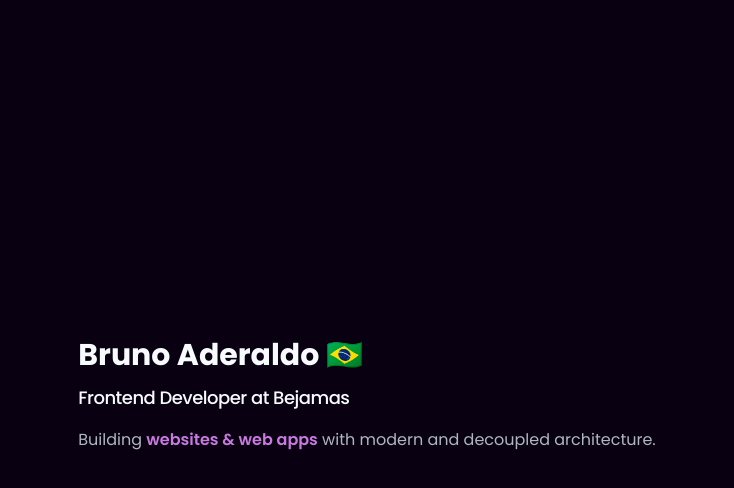
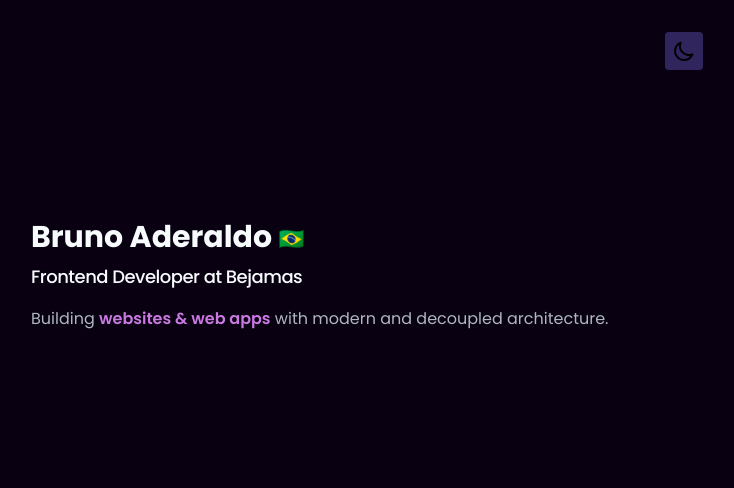
Before and after one commit to BrunoAderaldo/brunoaderaldo.com, a Next.js app: page / in a window 1280 px wide. Shown: the top 488 px of the page, without its empty margins (273-1007 px from the left). Built offline with nearby package versions, Linux system fonts and the light colour scheme.

Commit message:
feat: add next-themes

```diff
--- /dev/null
+++ b/components/Header/ThemeSwitcher.tsx
@@ -0,0 +1,59 @@
+import { useState, useEffect } from 'react'
+import { useTheme } from 'next-themes'
+
+import { styled } from '../../stitches.config'
+
+const ToggleButton = styled('button', {
+  display: 'flex',
+  alignItems: 'center',
+  justifyContent: 'center',
+  border: 0,
+  borderRadius: '$borderRadius',
+  backgroundColor: '$background_1',
+  cursor: 'pointer',
+  width: '2.35rem',
+  height: '2.35rem',
+  marginLeft: 'auto',
+})
+
+export default function Header() {
+  const { theme, setTheme } = useTheme()
+  const [mounted, setMounted] = useState(false)
+
+  useEffect(() => setMounted(true), [])
+
+  return (
+    <ToggleButton
+      aria-label="Toggle Dark Mode"
+      type="button"
+      onClick={() => setTheme(theme === 'dark' ? 'light' : 'dark')}
+    >
+      {mounted && (
+        <svg
+          xmlns="http://www.w3.org/2000/svg"
+          viewBox="0 0 24 24"
+          width="24"
+          height="24"
+          fill="none"
+          stroke="currentColor"
+        >
+          {theme === 'dark' ? (
+            <path
+              strokeLinecap="round"
+              strokeLinejoin="round"
+              strokeWidth={2}
+              d="M12 3v1m0 16v1m9-9h-1M4 12H3m15.364 6.364l-.707-.707M6.343 6.343l-.707-.707m12.728 0l-.707.707M6.343 17.657l-.707.707M16 12a4 4 0 11-8 0 4 4 0 018 0z"
+            />
+          ) : (
+            <path
+              strokeLinecap="round"
+              strokeLinejoin="round"
+              strokeWidth={2}
+              d="M20.354 15.354A9 9 0 018.646 3.646 9.003 9.003 0 0012 21a9.003 9.003 0 008.354-5.646z"
+            />
+          )}
+        </svg>
+      )}
+    </ToggleButton>
+  )
+}
--- /dev/null
+++ b/components/Header/index.tsx
@@ -0,0 +1,16 @@
+import ThemeSwitcher from './ThemeSwitcher'
+
+import { styled } from '../../stitches.config'
+
+const Wrapper = styled('header', {
+  paddingTop: '2rem',
+  paddingBottom: '2rem',
+})
+
+export default function Header() {
+  return (
+    <Wrapper>
+      <ThemeSwitcher />
+    </Wrapper>
+  )
+}
--- a/layouts/index.tsx
+++ b/layouts/index.tsx
@@ -3,21 +3,23 @@ import { useRouter } from 'next/router'
 
 import { styled } from '../stitches.config'
 
+import Header from '../components/Header'
+
 export default function Layout(props) {
+  const router = useRouter()
+
   const { children, ...customMeta } = props
 
   const meta = {
     title: 'Bruno Aderaldo – Frontend Developer',
-    description: `Frontend Developer, JavaScript enthusiast.`,
+    description: 'Frontend Developer, JavaScript enthusiast.',
     image: 'https://brunoaderaldo.com/static/images/banner.png',
     type: 'website',
     ...customMeta,
   }
 
-  const router = useRouter()
-
   return (
-    <Wrapper>
+    <>
       <Head>
         <title>{meta.title}</title>
         <meta name="robots" content="follow, index" />
@@ -44,24 +46,16 @@ export default function Layout(props) {
           <meta property="article:published_time" content={meta.date} />
         )}
       </Head>
-      <Main>{children}</Main>
-    </Wrapper>
+      <Wrapper>
+        <Header />
+        <main>{children}</main>
+      </Wrapper>
+    </>
   )
 }
 
 const Wrapper = styled('div', {
-  display: 'flex',
-  flexDirection: 'column',
-  minHeight: '100vh',
-  position: 'relative',
-  zIndex: 0,
+  margin: '0 auto',
+  maxWidth: '42rem',
+  padding: '0 1.25rem',
 })
-
-const Main = styled('main', {
-  display: 'flex',
-  alignItems: 'center',
-  margin: '0 auto',
-  maxWidth: '760px',
-  padding: '0 20px',
-  flex: '1 1',
-})
--- a/package.json
+++ b/package.json
@@ -11,6 +11,7 @@
   "dependencies": {
     "@stitches/react": "^1.2.7",
     "next": "12.1.0",
+    "next-themes": "^0.2.0",
     "react": "17.0.2",
     "react-dom": "17.0.2"
   },
--- a/pages/_app.tsx
+++ b/pages/_app.tsx
@@ -1,7 +1,18 @@
 import { AppProps } from 'next/app'
+import { ThemeProvider } from 'next-themes'
+
+import { theme, lightTheme } from '../stitches.config'
 
 function MyApp({ Component, pageProps }: AppProps) {
-  return <Component {...pageProps} />
+  return (
+    <ThemeProvider
+      attribute="class"
+      defaultTheme="system"
+      value={{ light: lightTheme, dark: theme }}
+    >
+      <Component {...pageProps} />
+    </ThemeProvider>
+  )
 }
 
 export default MyApp
--- a/pages/index.tsx
+++ b/pages/index.tsx
@@ -5,20 +5,36 @@ import Layout from '../layouts'
 export default function Home() {
   return (
     <Layout>
-      <div>
-        <Title>Bruno Aderaldo 🇧🇷</Title>
+      <Intro>
+        <Title>
+          Bruno Aderaldo{' '}
+          <span
+            role="img"
+            aria-label="The flag for Brazil, which may show as the letters BR on some platforms."
+          >
+            🇧🇷
+          </span>
+        </Title>
         <Subtitle>Frontend Developer at Bejamas</Subtitle>
         <p>
           Building <strong>websites & web apps</strong> with modern and
           decoupled architecture.
         </p>
-      </div>
+      </Intro>
     </Layout>
   )
 }
 
+const Intro = styled('div', {
+  margin: '7rem 0 3rem',
+})
+
 const Title = styled('h1', {
-  marginBottom: '6px',
+  marginBottom: '2px',
+  span: {
+    fontSize: '1.3rem',
+    verticalAlign: 'middle',
+  },
 })
 
 const Subtitle = styled('h2', {
```
Also changed, not shown: 1 other file (tests, documents, lock files or other folders).
